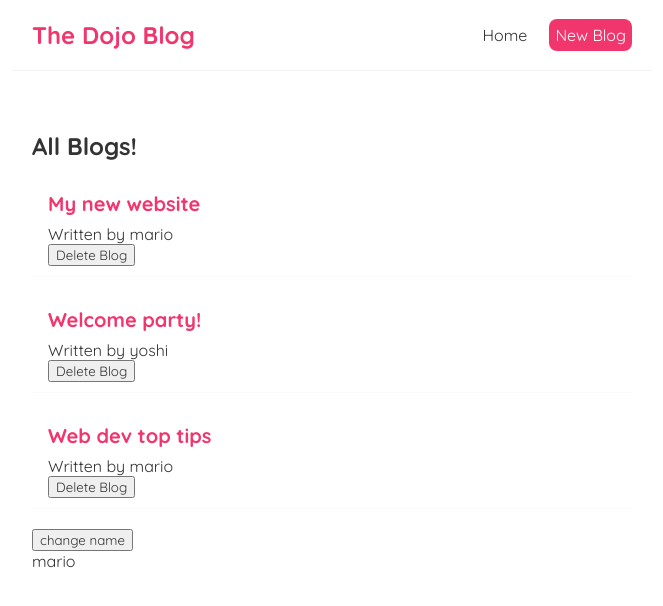
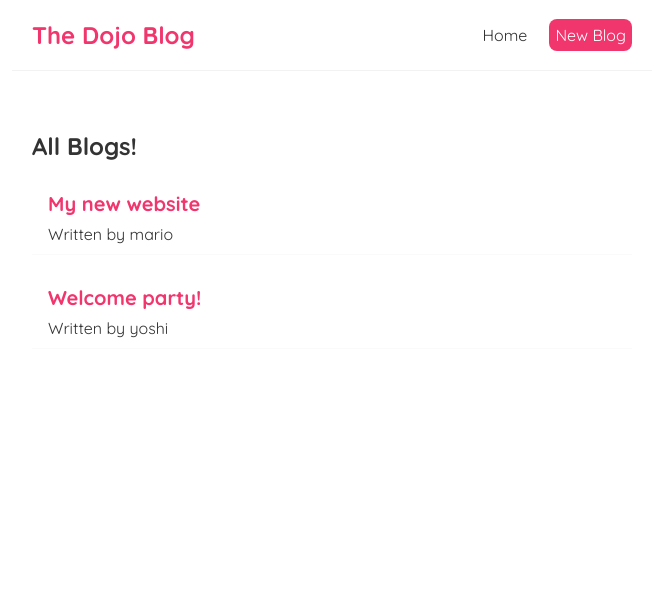
Before and after one commit to blessedmadukoma/react-blog-app, a React (Create React App) app: page / in a window 1280 px wide. Shown: the top 606 px of the page, without its empty margins (308-971 px from the left). Built offline with nearby package versions, Linux system fonts and the light colour scheme; data requests are answered from the project's data file.

Commit message:
lesson 17: fetch data using useEffect

```diff
--- a/src/BlogList.js
+++ b/src/BlogList.js
@@ -2,7 +2,7 @@
   // const blogs = props.blogs;
   // const title = props.title;
   // or
-const BlogList = ({ blogs, title, handleDelete}) => {
+const BlogList = ({ blogs, title}) => {
 
 
   return (
@@ -12,7 +12,6 @@
         <div className="blog-preview" key={blog.id}>
           <h2>{ blog.title }</h2>
           <p>Written by { blog.author }</p>
-          <button onClick={() => handleDelete(blog.id)}>Delete Blog</button>
         </div>
       ))}
     </div>
--- a/src/Home.js
+++ b/src/Home.js
@@ -2,31 +2,24 @@
 import BlogList from './BlogList';
 
 const Home = () => {
-  const [blogs, setBlogs] = useState([
-    {title: 'My new website', body: 'lorem ipsum...', author: 'mario', id: 1},
-    {title: 'Welcome party!', body: 'lorem ipsum...', author: 'yoshi', id: 2},
-    {title: 'Web dev top tips', body: 'lorem ipsum...', author: 'mario', id: 3}
-  ]);
+  const [blogs, setBlogs] = useState(null);
 
   const [name, setName] = useState('mario');
 
-  const handleDelete = (id) => {
-    const newBlogs = blogs.filter(blog => blog.id !== id);
-    setBlogs(newBlogs);
-  }
 
   // Useful for fetching
   useEffect(() => {
-    console.log('use effect ran');
-    console.log(name);
-  }, [name]); // name is a dependency
+    fetch('http://localhost:8000/blogs').then(resp => {
+      return resp.json();
+    }).then((data) => {
+      console.log(data);
+      setBlogs(data);
+    })
+  }, []);
 
   return (
     <div className="home">
-      <BlogList blogs={blogs} title="All Blogs!" handleDelete={handleDelete} />
-      {/* <BlogList blogs={blogs.filter((blog) => blog.author === 'mario')} title="Mario's blogs!" /> */}
-      <button onClick={() => setName('luigi')}>change name</button>
-      <p>{name}</p>
+      {blogs && <BlogList blogs={blogs} title="All Blogs!" />}
     </div>
    );
 }
```
